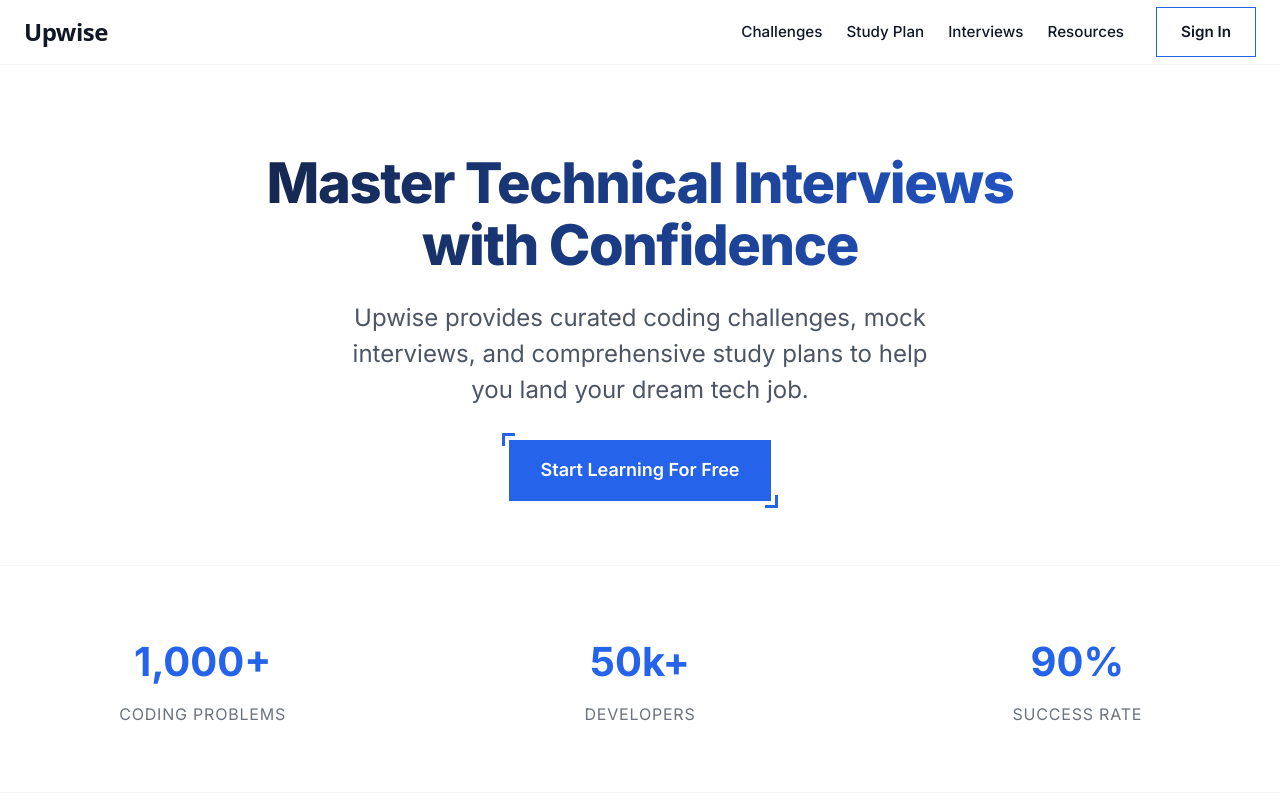
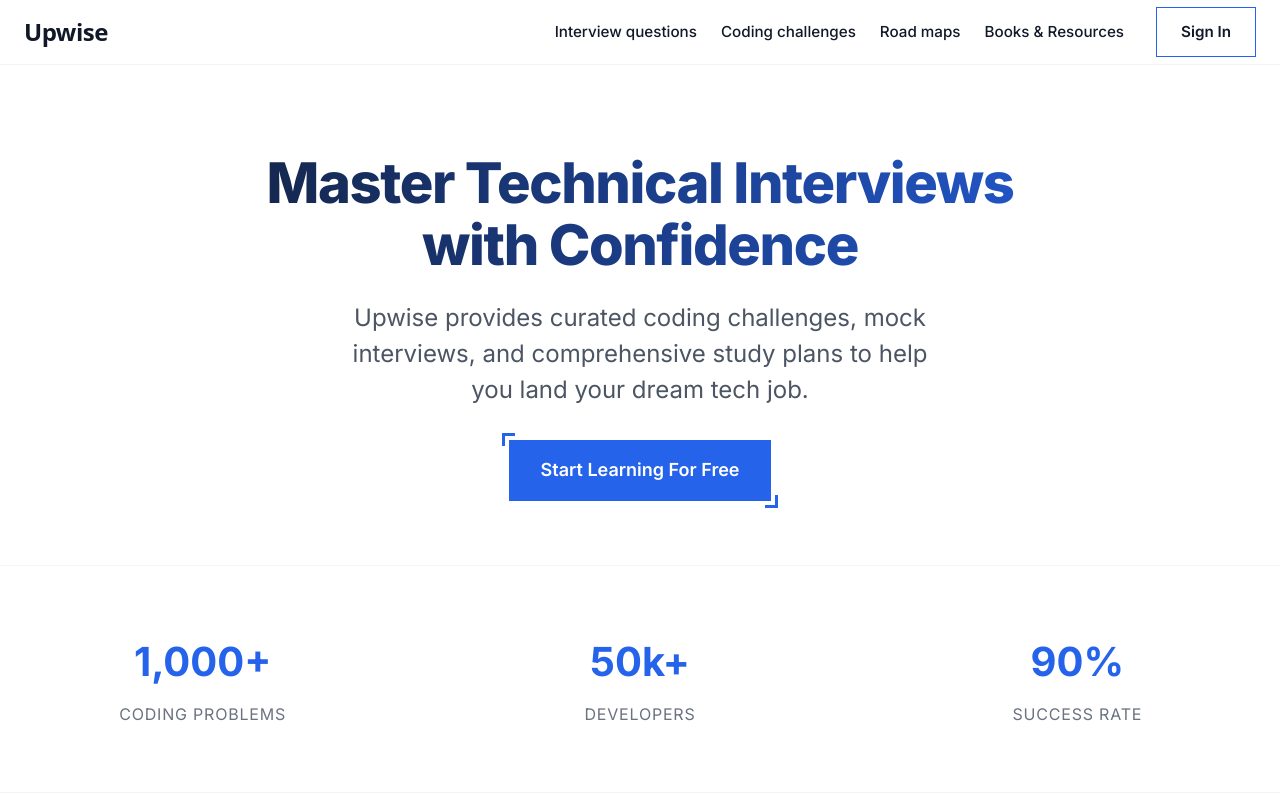
Before and after one commit to fourhtyoz/Upwise, a Next.js app: page / in a window 1280 px wide. Shown: the top 800 px of the page. Built offline with nearby package versions, Linux system fonts and the light colour scheme.

Commit message:
new menu items

```diff
--- a/components/ui/Navbar/Navbar.tsx
+++ b/components/ui/Navbar/Navbar.tsx
@@ -10,10 +10,10 @@ export default function Navbar() {
     const pathname = usePathname();
 
     const navItems = [
-        { name: 'Challenges', href: '/challenges' },
-        { name: 'Study Plan', href: '/study-plan' },
-        { name: 'Interviews', href: '/interviews' },
-        { name: 'Resources', href: '/resources' }
+        { name: 'Interview questions', href: '/questions' },
+        { name: 'Coding challenges', href: '/interviews' },
+        { name: 'Road maps', href: '/study-plan' },
+        { name: 'Books & Resources', href: '/resources' }
     ];
 
     const toggleMenu = () => {
```
